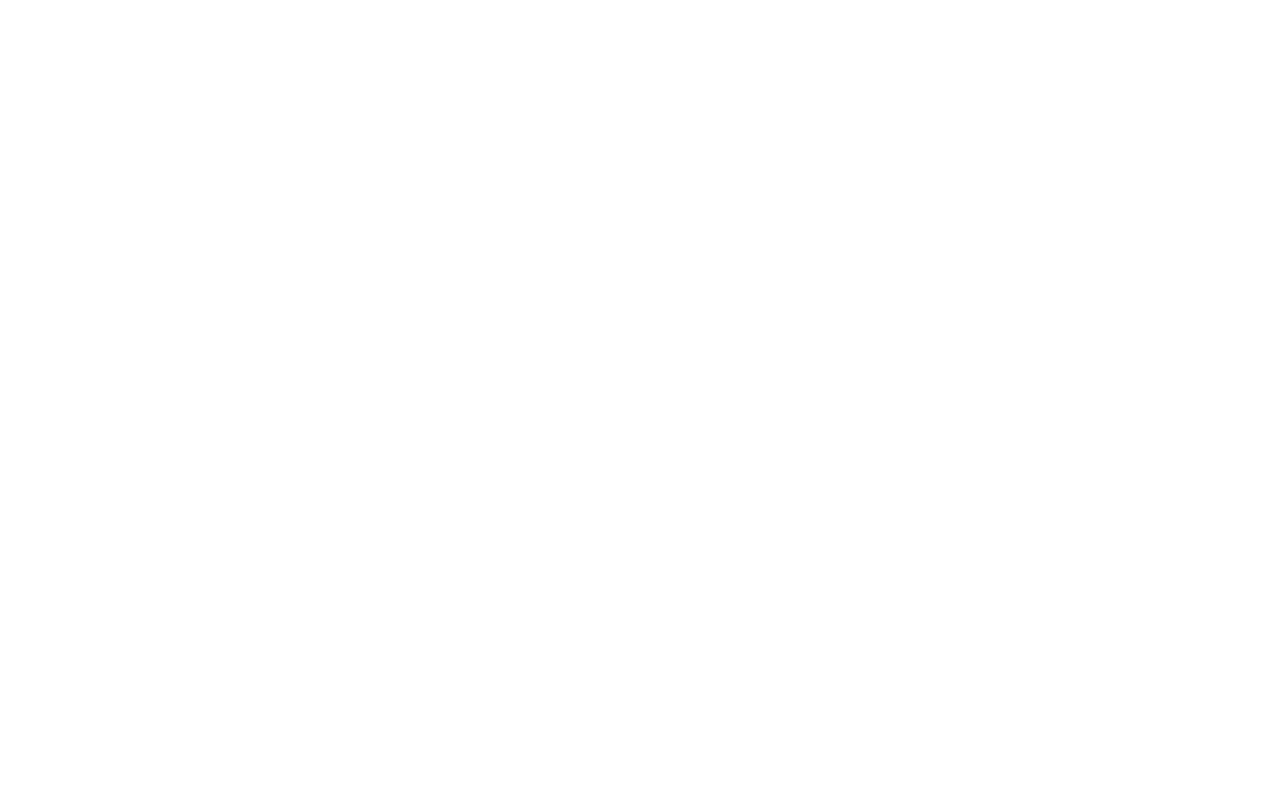
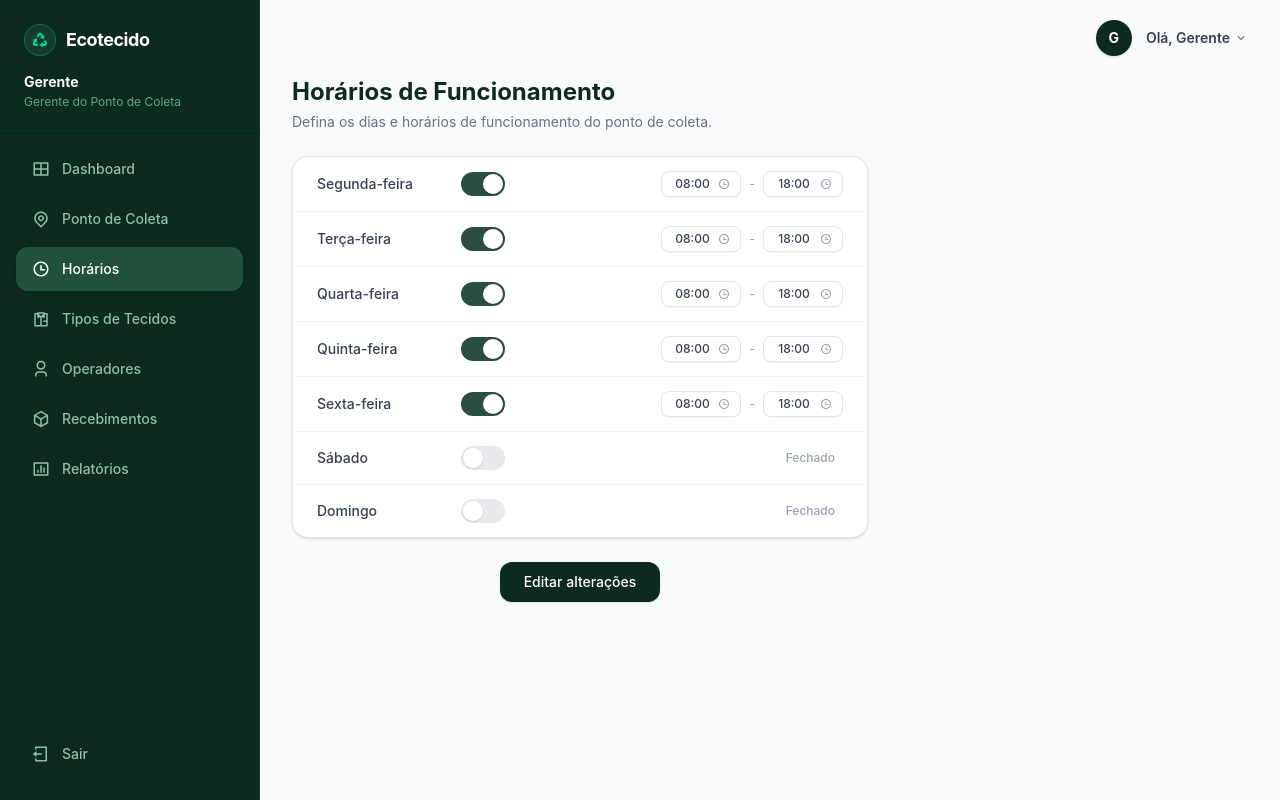
Before and after one commit to rafael-kuchla-flores/Descarte_Tecidos, a React (Vite) app in the folder Descarte_Tecidos/: page /manager/schedules in a window 1280 px wide. Before the commit this address had no page. Built offline with nearby package versions, Linux system fonts and the light colour scheme.

Commit message:
Feat:manager/criar pagina de horarios

```diff
--- a/Descarte_Tecidos/src/components/managerlayout/ManagerLayout.jsx
+++ b/Descarte_Tecidos/src/components/managerlayout/ManagerLayout.jsx
@@ -32,7 +32,7 @@
   const menuItems = [
     { name: 'Dashboard', icon: RiLayoutGridLine, path: '/manager/dashboard' },
     { name: 'Ponto de Coleta', icon: RiMapPinLine, path: '/manager/collection-point' },
-    { name: 'Horários', icon: RiTimeLine, path: '/manager/horarios' },
+    { name: 'Horários', icon: RiTimeLine, path: '/manager/schedules' },
     { name: 'Tipos de Tecidos', icon: RiShirtLine, path: '/manager/tipos-tecidos' },
     { name: 'Operadores', icon: RiUser3Line, path: '/manager/operadores' },
     { name: 'Recebimentos', icon: RiBox3Line, path: '/manager/recebimentos' },
--- /dev/null
+++ b/Descarte_Tecidos/src/pages/manager/schedules/Schedules.jsx
@@ -0,0 +1,138 @@
+import React, { useState } from 'react';
+import { RiTimeLine } from 'react-icons/ri';
+
+const Schedules = () => {
+  const [isEditing, setIsEditing] = useState(false);
+
+  const [schedules, setSchedules] = useState([
+    { id: 'seg', day: 'Segunda-feira', isOpen: true, openTime: '08:00', closeTime: '18:00' },
+    { id: 'ter', day: 'Terça-feira', isOpen: true, openTime: '08:00', closeTime: '18:00' },
+    { id: 'qua', day: 'Quarta-feira', isOpen: true, openTime: '08:00', closeTime: '18:00' },
+    { id: 'qui', day: 'Quinta-feira', isOpen: true, openTime: '08:00', closeTime: '18:00' },
+    { id: 'sex', day: 'Sexta-feira', isOpen: true, openTime: '08:00', closeTime: '18:00' },
+    { id: 'sab', day: 'Sábado', isOpen: false, openTime: '08:00', closeTime: '18:00' },
+    { id: 'dom', day: 'Domingo', isOpen: false, openTime: '08:00', closeTime: '18:00' },
+  ]);
+
+  const handleToggle = (id) => {
+    if (!isEditing) return;
+    setSchedules((prev) =>
+      prev.map((item) =>
+        item.id === id ? { ...item, isOpen: !item.isOpen } : item
+      )
+    );
+  };
+  const handleTimeChange = (id, field, value) => {
+    setSchedules((prev) =>
+      prev.map((item) =>
+        item.id === id ? { ...item, [field]: value } : item
+      )
+    );
+  };
+  const handleSave = () => {
+    console.log('Novos horários salvos:', schedules);
+    setIsEditing(false);
+  };
+
+  return (
+    <div className="w-full max-w-xl">
+      <div className="mb-6">
+        <h1 className="text-2xl font-bold text-[#0d2a1f]">Horários de Funcionamento</h1>
+        <p className="text-gray-500 text-sm mt-1">
+          Defina os dias e horários de funcionamento do ponto de coleta.
+        </p>
+      </div>
+
+      <div className="bg-white rounded-2xl border border-gray-200 shadow-sm overflow-hidden">
+        {schedules.map((item, index) => (
+          <div
+            key={item.id}
+            className={`flex items-center justify-between px-6 py-3.5 ${
+              index !== schedules.length - 1 ? 'border-b border-gray-100' : ''
+            }`}
+          >
+            <span className="text-sm font-medium text-gray-700 w-32">
+              {item.day}
+            </span>
+            <div className="flex-1 flex justify-start pl-4">
+              <button
+                type="button"
+                onClick={() => handleToggle(item.id)}
+                disabled={!isEditing}
+                className={`relative inline-flex h-6 w-11 flex-shrink-0 rounded-full border-2 border-transparent transition-colors duration-200 ease-in-out focus:outline-none ${
+                  item.isOpen ? 'bg-[#153b2d]' : 'bg-gray-200'
+                } ${isEditing ? 'cursor-pointer' : 'cursor-default opacity-90'}`}
+              >
+                <span
+                  className={`pointer-events-none inline-block h-5 w-5 transform rounded-full bg-white shadow ring-0 transition duration-200 ease-in-out ${
+                    item.isOpen ? 'translate-x-5' : 'translate-x-0'
+                  }`}
+                />
+              </button>
+            </div>
+            <div className="flex items-center justify-end w-52">
+              {item.isOpen ? (
+                <div className="flex items-center gap-2">
+                  <div className={`flex items-center gap-1.5 border border-gray-200 rounded-lg px-2.5 py-1 bg-white shadow-2xs ${isEditing ? 'focus-within:border-[#0d2a1f] focus-within:ring-1 focus-within:ring-[#0d2a1f]' : ''}`}>
+                    <input
+                      type="text"
+                      value={item.openTime}
+                      disabled={!isEditing}
+                      onChange={(e) => handleTimeChange(item.id, 'openTime', e.target.value)}
+                      className="w-10 text-xs font-medium text-center text-gray-700 focus:outline-none disabled:bg-transparent"
+                    />
+                    <RiTimeLine className="text-gray-400 text-xs" />
+                  </div>
+
+                  <span className="text-gray-400 text-xs">-</span>
+                  <div className={`flex items-center gap-1.5 border border-gray-200 rounded-lg px-2.5 py-1 bg-white shadow-2xs ${isEditing ? 'focus-within:border-[#0d2a1f] focus-within:ring-1 focus-within:ring-[#0d2a1f]' : ''}`}>
+                    <input
+                      type="text"
+                      value={item.closeTime}
+                      disabled={!isEditing}
+                      onChange={(e) => handleTimeChange(item.id, 'closeTime', e.target.value)}
+                      className="w-10 text-xs font-medium text-center text-gray-700 focus:outline-none disabled:bg-transparent"
+                    />
+                    <RiTimeLine className="text-gray-400 text-xs" />
+                  </div>
+                </div>
+              ) : (
+                <span className="text-xs font-medium text-gray-400 pr-2">
+                  Fechado
+                </span>
+              )}
+            </div>
+          </div>
+        ))}
+      </div>
+      <div className="mt-6 flex justify-center gap-3">
+        {isEditing ? (
+          <>
+            <button
+              onClick={() => setIsEditing(false)}
+              className="px-5 py-2.5 rounded-xl text-sm font-medium text-gray-600 bg-gray-100 hover:bg-gray-200 transition-colors"
+            >
+              Cancelar
+            </button>
+            <button
+              onClick={handleSave}
+              className="bg-[#0d2a1f] hover:bg-[#153b2d] text-white px-6 py-2.5 rounded-xl text-sm font-medium transition-colors shadow-sm"
+            >
+              Salvar alterações
+            </button>
+          </>
+        ) : (
+          <button
+            onClick={() => setIsEditing(true)}
+            className="bg-[#0d2a1f] hover:bg-[#153b2d] text-white px-6 py-2.5 rounded-xl text-sm font-medium transition-colors shadow-sm"
+          >
+            Editar alterações
+          </button>
+        )}
+      </div>
+
+    </div>
+  );
+};
+
+export default Schedules;
--- a/Descarte_Tecidos/src/routes/AppRoutes.jsx
+++ b/Descarte_Tecidos/src/routes/AppRoutes.jsx
@@ -25,6 +25,7 @@
 import ManagerLayout from "../components/managerlayout/ManagerLayout.jsx";
 import ManagerDashboard from "../pages/manager/dashboard/ManagerDashboard.jsx";
 import ManagerCollectionPoint from "../pages/manager/collection-point/CollectionPoint.jsx";
+import Schedules from "../pages/manager/schedules/Schedules.jsx";
 
 
 function AppRoutes() {
@@ -61,6 +62,7 @@
         <Route index element={<Navigate to="dashboard" replace />} />
         <Route path="dashboard" element={<ManagerDashboard />} />
         <Route path="collection-point" element={<ManagerCollectionPoint />} />
+        <Route path="schedules" element={<Schedules />} />
       </Route>
       {/* </Route> */}
     </Routes>
```
